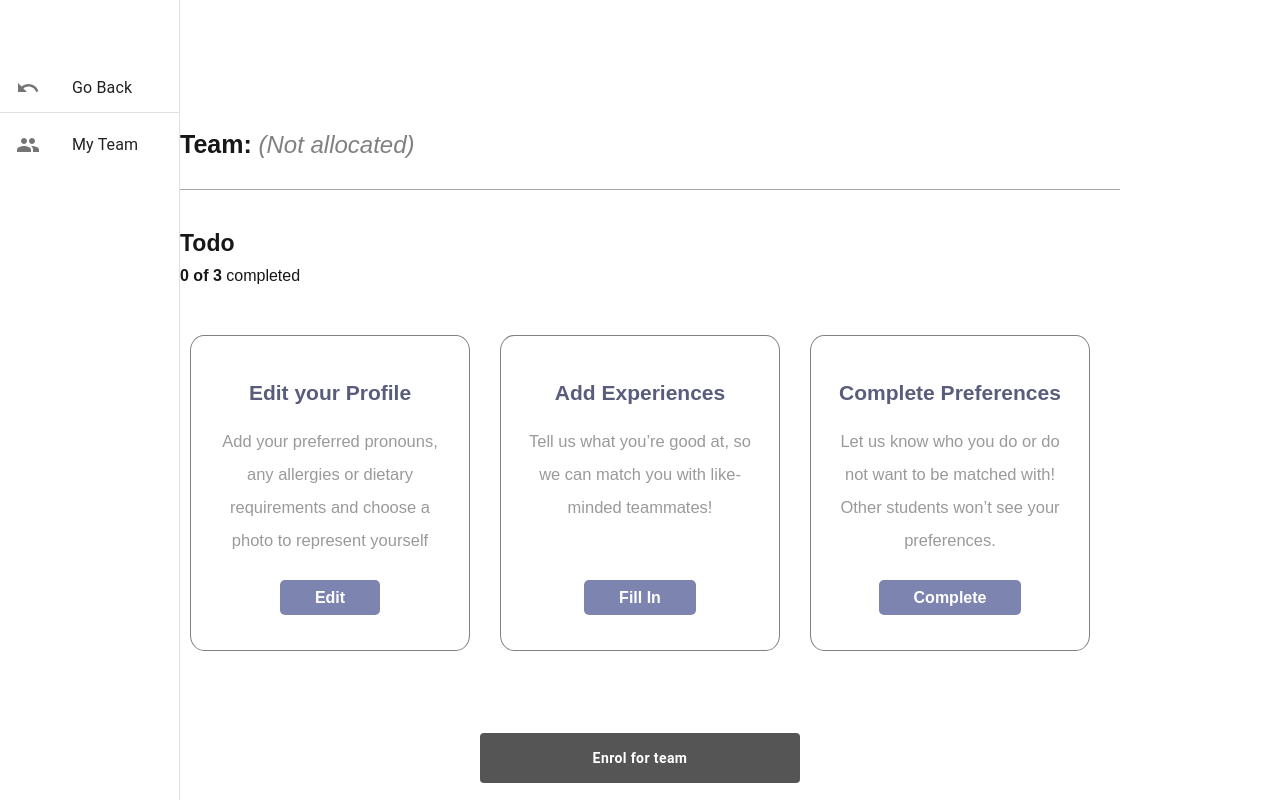
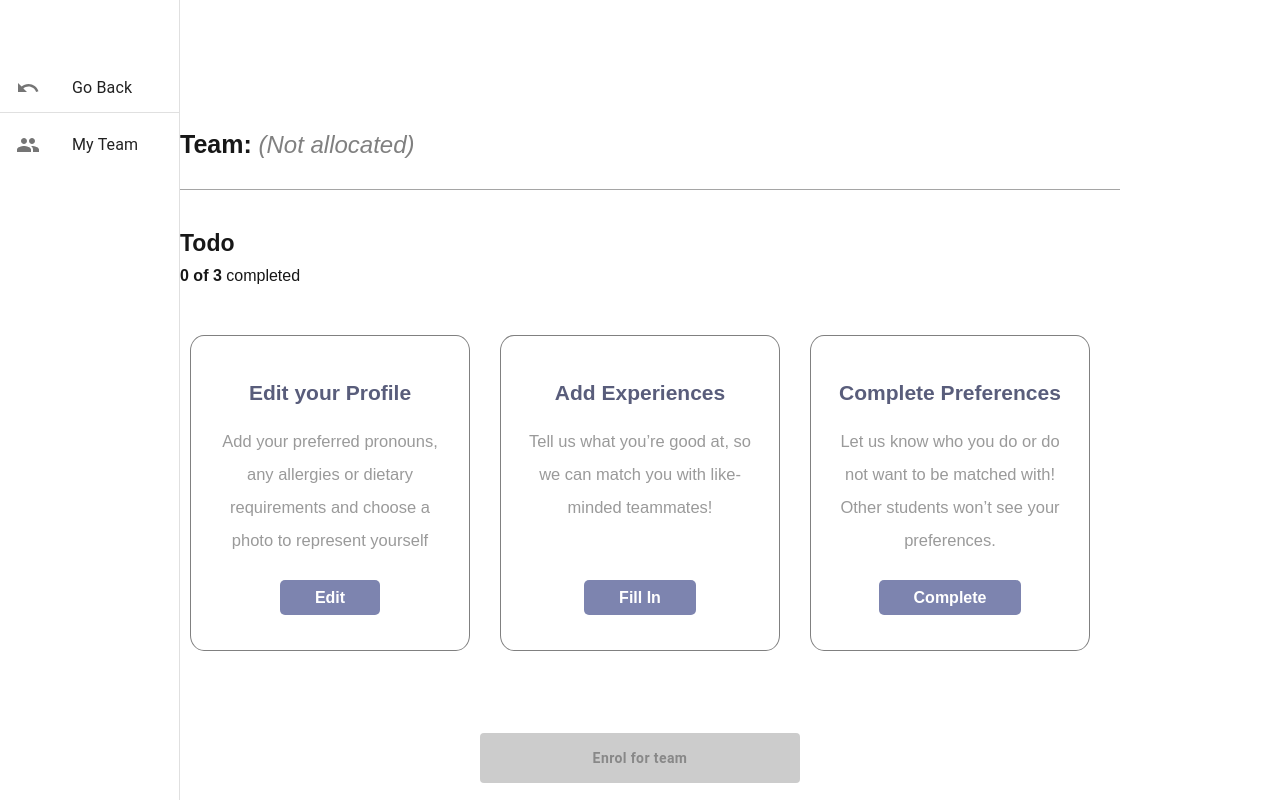
Before and after one commit to adrianbalbs/icpcconnect, a Next.js app in the folder frontend/: page /contests/1/team in a window 1280 px wide. Built offline with nearby package versions, Linux system fonts and the light colour scheme; no server answers.

Commit message:
added completed < 3 to disabled prop

```diff
--- a/frontend/src/app/components/team/TeamRegistration.tsx
+++ b/frontend/src/app/components/team/TeamRegistration.tsx
@@ -147,7 +147,7 @@ const TeamRegistration: React.FC<TeamRegistrationProps> = ({
       {/* TODO: Once preferences is merged, have disabled state linked to completed tasks */}
       <Stack justifyContent="center">
         <Button
-          disabled={isAfterCutoffDate(cutoffDate)}
+          disabled={isAfterCutoffDate(cutoffDate) || completed < 3}
           onClick={handleContestRegistration}
           sx={{
             ...enrolBtn,
```
